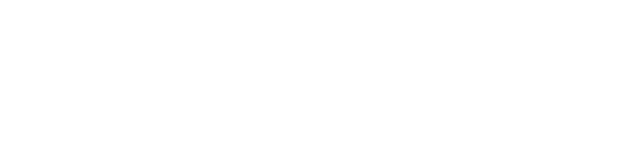
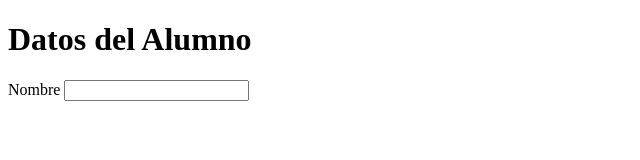
Before and after one commit to sopranodev/23544, a plain HTML site: page alumno.html in a window 1280 px wide. Shown: the whole page, without its empty margins (0-640 px from the left). Drawn offline with Linux system fonts and the light colour scheme.

Commit message:
cambios en alumno.html

```diff
--- a/alumno.html
+++ b/alumno.html
@@ -3,9 +3,13 @@
 <head>
     <meta charset="UTF-8">
     <meta name="viewport" content="width=device-width, initial-scale=1.0">
-    <title>Document</title>
+    <title>Formulario del Älumno</title>
 </head>
 <body>
-
+    <h1>Datos del Alumno</h1>
+    <form>
+        <label>Nombre</label>
+        <input type="text" id="nombre">
+    </form>
 </body>
 </html>
```
